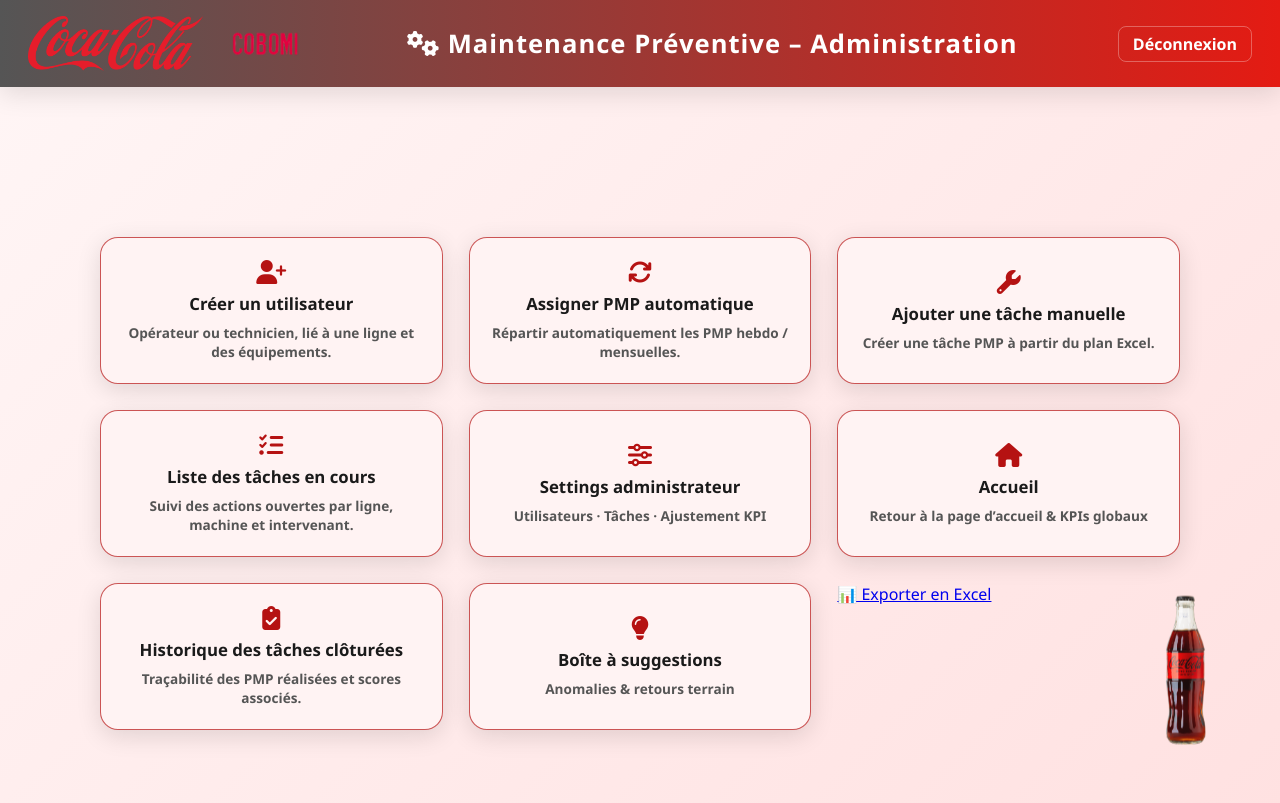
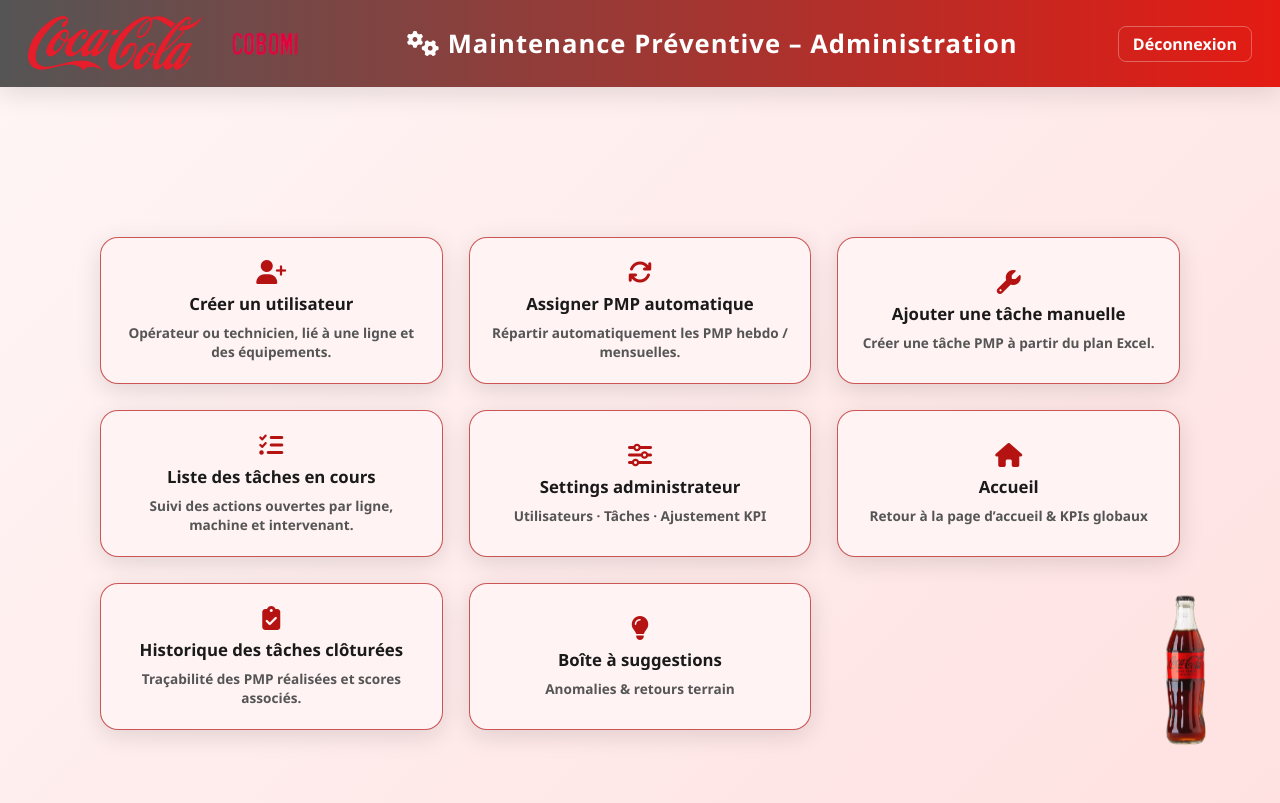
Before and after one commit to Maryelmnaouar/PMP-PLATEFORM, a Flask app: template templates/admin_dashboard.html in a window 1280 px wide. Shown: the top 803 px of the page. Run offline with Flask 3, Linux system fonts and the light colour scheme; the template is opened without the code that fills it: most values are stand-ins (such as "Sample title", 1, 10 or a date in 2020); parts of the project's set-up code (start-up, migrations or seed data) failed here and were passed over; some libraries are stand-ins or nearby versions.

Commit message:
Update admin_dashboard.html

```diff
--- a/templates/admin_dashboard.html
+++ b/templates/admin_dashboard.html
@@ -271,9 +271,6 @@
           Anomalies & retours terrain
         </div>
       </a>
-      <a href="{{ url_for('export_tasks_excel') }}" class="btn">
-    📊 Exporter en Excel
-</a>
     </div>
   </div>
 
```
